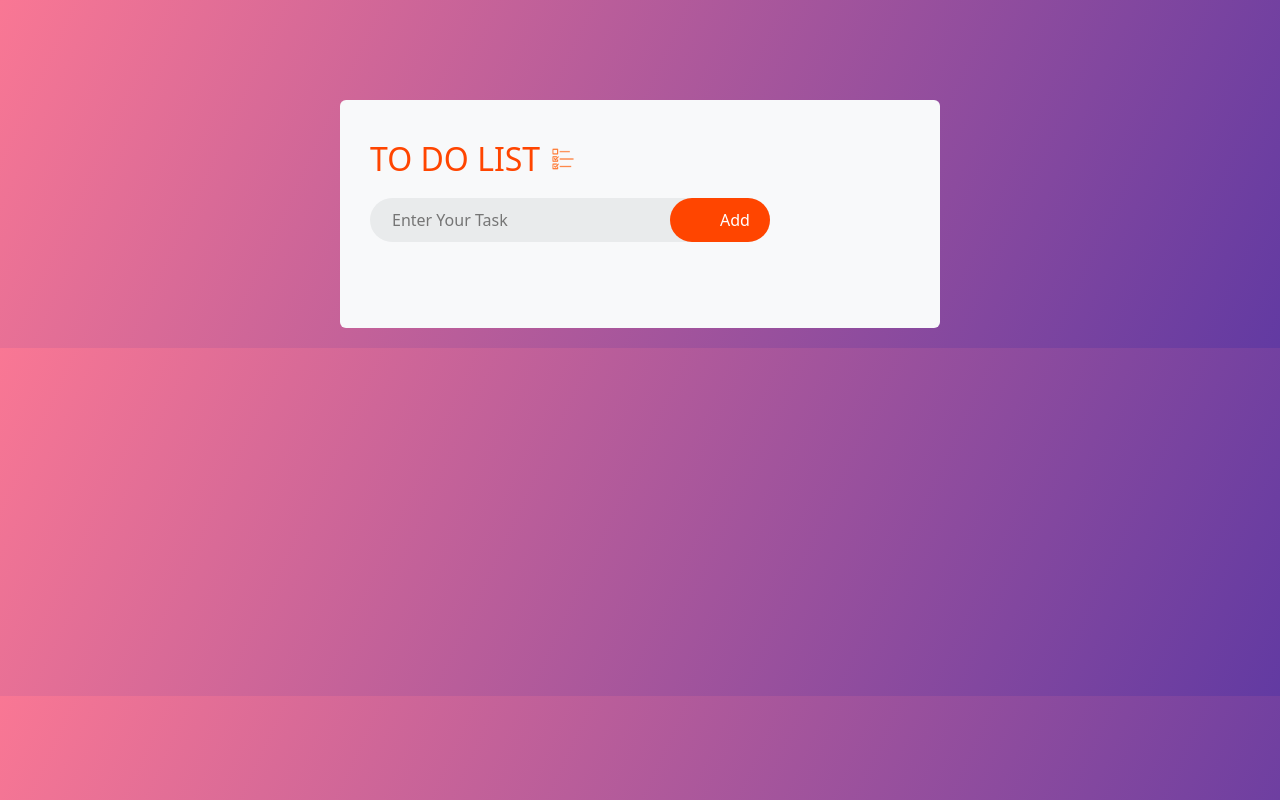
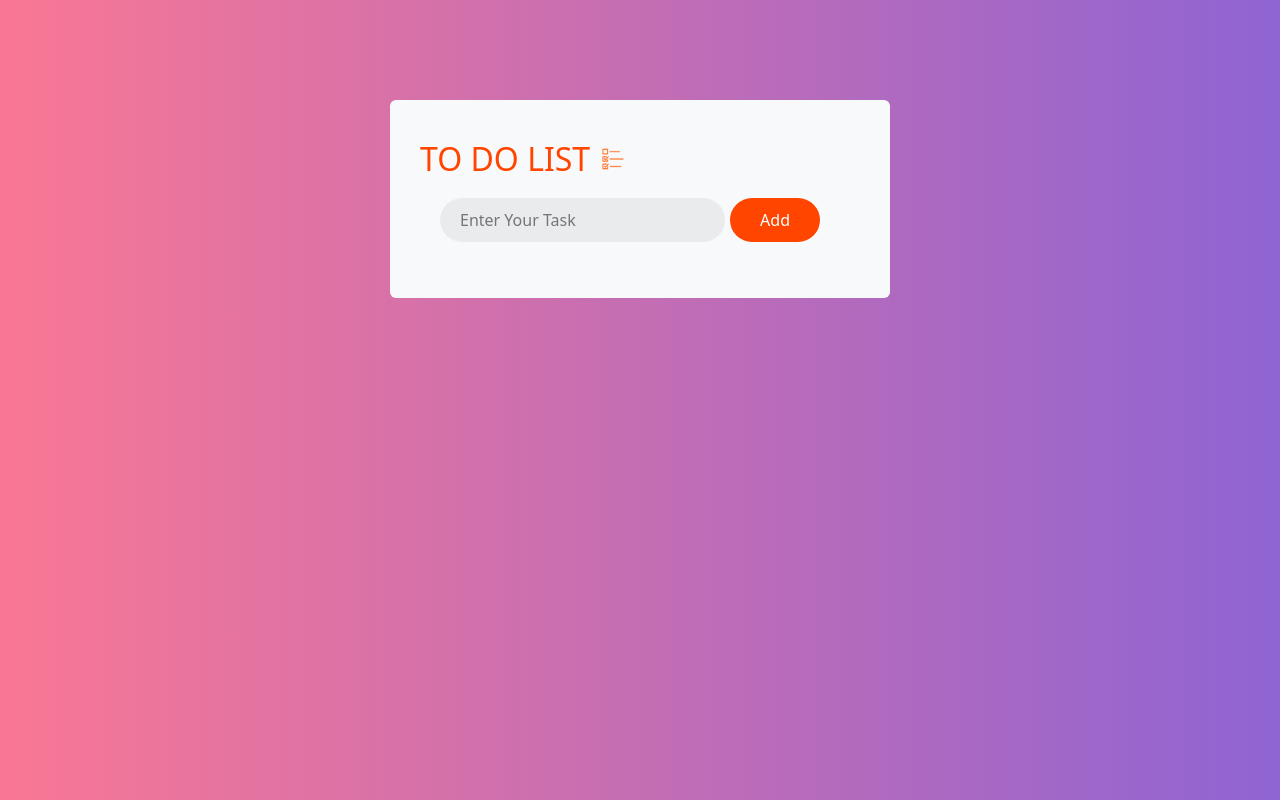
Before and after one commit to S-Anbu/TO-DO-LIST, a website: page index.html in a window 1280 px wide. Drawn offline with nearby package versions, Linux system fonts and the light colour scheme.

Commit message:
added null functionality

```diff
--- a/Assets/css/style.css
+++ b/Assets/css/style.css
@@ -1,12 +1,13 @@
 body {
-    background: linear-gradient(115deg, #f97794, #623aa2);
+    background: linear-gradient(90deg, #f97794, #8f64d3);
+    background-size: cover;
 }
 
 .task-div {
     width: 100%;
-    max-width: 600px;
+    max-width: 500px;
     margin: 100px auto 20px;
-    padding: 40px 30px 70px;
+    padding: 40px 30px 40px;
 
 }
 
@@ -18,34 +19,34 @@ body {
     width: 30px;
 }
 
-div.bar {
+.bar {
     margin-top: 20px;
     display: flex;
     align-items: center;
     justify-content: space-between;
     padding-left: 20px;
-    background-color: #e9ebec;
-    border-radius: 30px;
-    width: 400px;
+    /* width: 400px; */
 }
 
 input {
+    border-radius: 30px;
     border: none;
     outline: none;
-    background: transparent;
-    width: 400px;
+    background-color: #e9ebec;
+    padding: 10px 20px;
+    /* width: 400px; */
 }
 
 button {
     border: none;
     outline: none;
     background: orangered;
-    padding: 10px 50px;
+    padding: 10px 30px;
     color: white;
     font-size: 16px;
     cursor: pointer;
+    margin-left: 5px;
     border-radius: 40px;
-    width: 20px;
 
 }
 
@@ -72,6 +73,7 @@ ul li::before {
     left: 8px;
 }
 
+
 .checked {
     color: #555;
     text-decoration: line-through;
@@ -81,7 +83,7 @@ ul li.checked::before {
     background-image: url("../img/OrangeCheck.png");
 }
 
-ul li span{
+ul li span {
     position: absolute;
     right: 0;
     top: 5px;
@@ -93,6 +95,21 @@ ul li span{
     text-align: center;
     border-radius: 50%;
 }
-ul li span:hover{
-    background:#edeef0;
+
+ul li span:hover {
+    background: #edeef0;
 }
+
+@media only screen and (min-width: 600px) {
+    div.bar {
+        width: 400px;
+    }
+
+    input {
+        width: 400px;
+    }
+
+    #list-container {
+        width: 400px;
+    }
+}
--- a/Assets/script/script.js
+++ b/Assets/script/script.js
@@ -1,8 +1,8 @@
 const inputBox = document.getElementById("input-box");
 const listContainer = document.getElementById("list-container");
 function addTask() {
-    if (inputBox.value === " ") {
-        alert("You must write something!")
+    if (inputBox.value === "") {
+        alert("Please Add Task!")
     }
     else {
         let li = document.createElement("li");
```
Also changed, not shown: index.html (+0 -5 lines).
